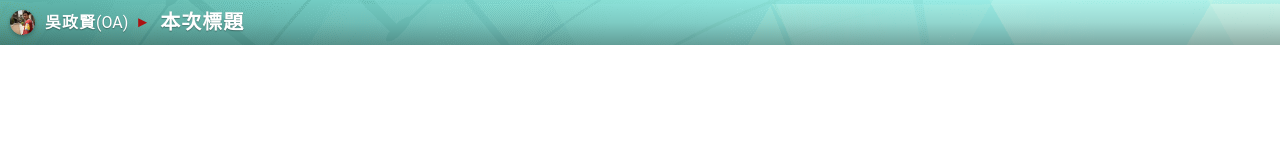
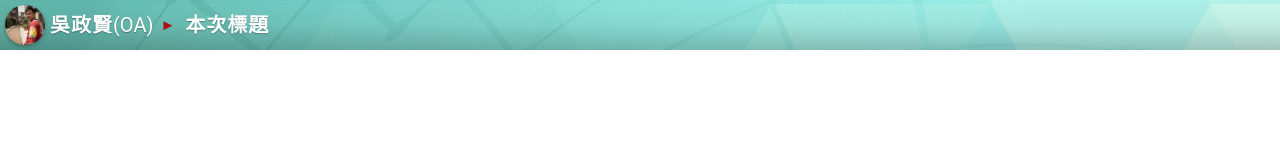
Before and after one commit to comdan66/www.livecoding.tw, a plain HTML site: page oa.html in a window 1280 px wide. Drawn offline with Linux system fonts and the light colour scheme.

Commit message:
Fix code.

```diff
--- a/scss/frame.scss
+++ b/scss/frame.scss
@@ -42,8 +42,8 @@ html {
   position: relative;
   display: inline-block;
   width: 100%;
-  height: 45px;
-  line-height: 25px;
+  height: 50px;
+  line-height: 30px;
   @include clearfix();
   padding: 10px;
   background: image-url('banner.png', false, false);
@@ -57,7 +57,7 @@ html {
     display: inline-block;
     width: 100%;
     height: 100%;
-    @include background-image(linear-gradient(top, rgba(0,0,0, 0) 0%, rgba(0,0,0, .1) 50%, rgba(0,0,0, .3) 100%));
+    @include background-image(linear-gradient(top, rgba(0,0,0, 0) 0%, rgba(0,0,0, .05) 50%, rgba(0,0,0, .2) 100%));
     z-index: 1;
   }
 
@@ -68,8 +68,11 @@ html {
     z-index: 2;
   }
   .avatar {
-    width: 25px;
-    height: 25px;
+    position: absolute;
+    top: 5px;
+    left: 5px;
+    width: 40px;
+    height: 40px;
     overflow: hidden;
     @include border-radius(50%);
     @include box-shadow(0 0 2px rgba(0,0,0,0.12), 0 2px 4px rgba(0,0,0,0.24));
@@ -79,13 +82,12 @@ html {
     }
   }
   .name {
-    max-width: 130px;
-    padding-left: 10px;
+    padding-left: 40px;
     text-align: left;
 
     font-weight: bold;
     color: white;
-    font-size: 16px;
+    font-size: 20px;
     letter-spacing: 1px;
     @include text-shadow(0 1px 1px rgba(0,0,0,.3));
     @include clearfix();
```
Also changed, not shown: css/frame.css.
